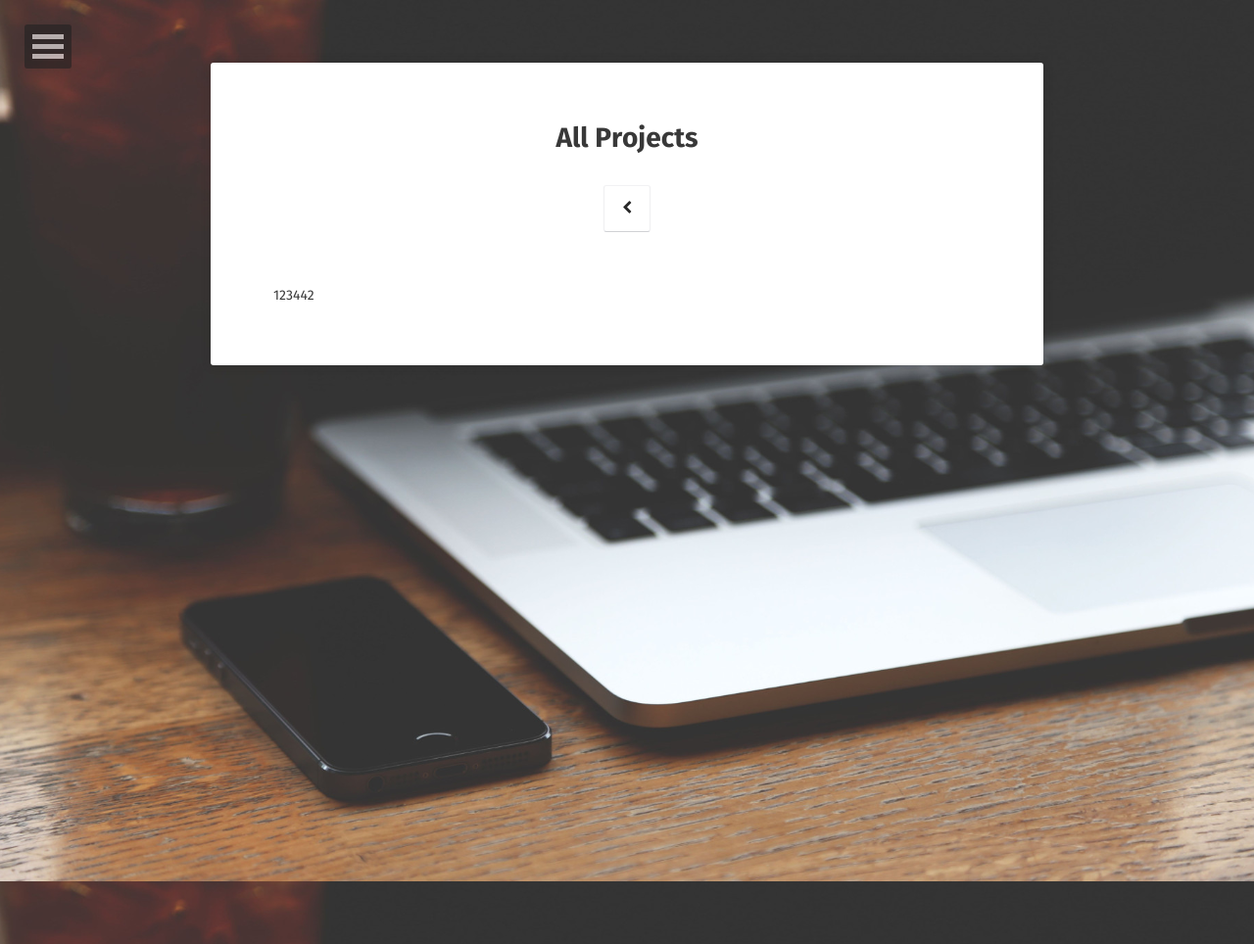
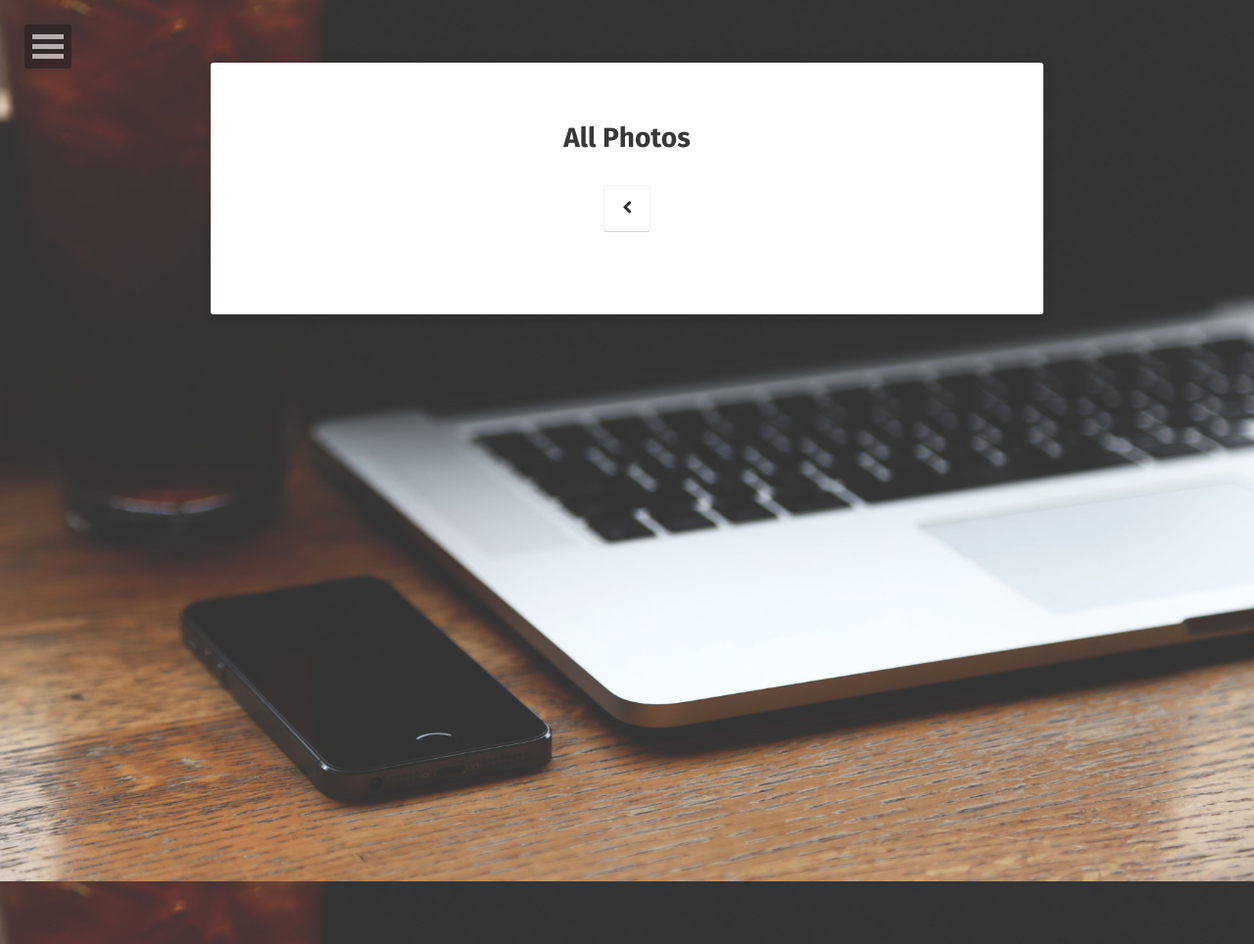
Before and after one commit to SeasonTong/SeasonTong.github.io, a Jekyll site: the page built from projects/index.md, in a window 1280 px wide. Shown: the whole page at 98% size. Built offline with Jekyll 4.4.1, drawn with Linux system fonts in a browser that asks for light colours; some web fonts are replaced.

Commit message:
Update index.md

```diff
--- a/projects/index.md
+++ b/projects/index.md
@@ -1,12 +1,6 @@
 ---
 layout: page
-title: All Projects
-excerpt: "A List of Projects"
+title: All Photos
+excerpt: "A List of Photos"
 comments: false
 ---
-
-
-
-
-
-123442
```
